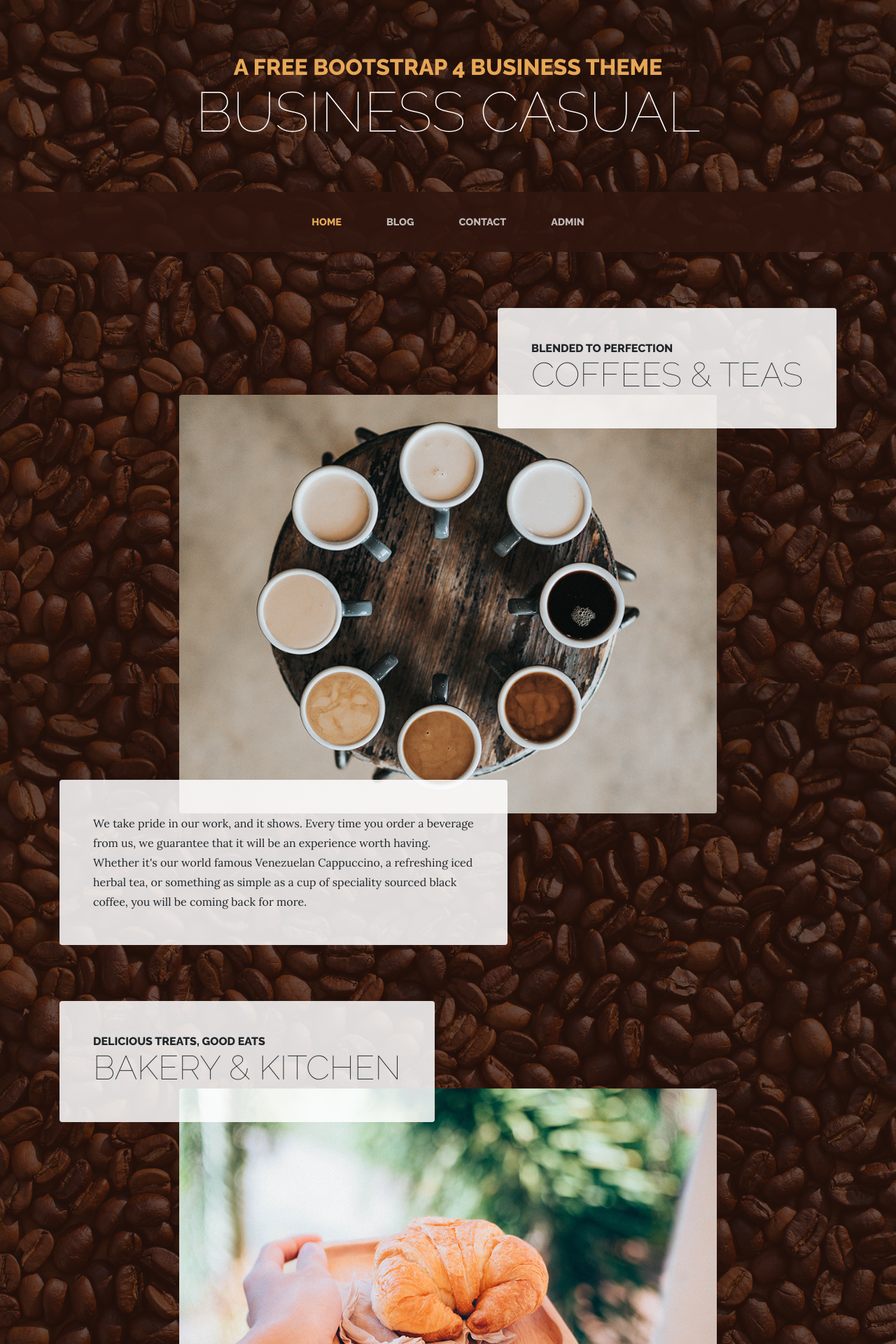
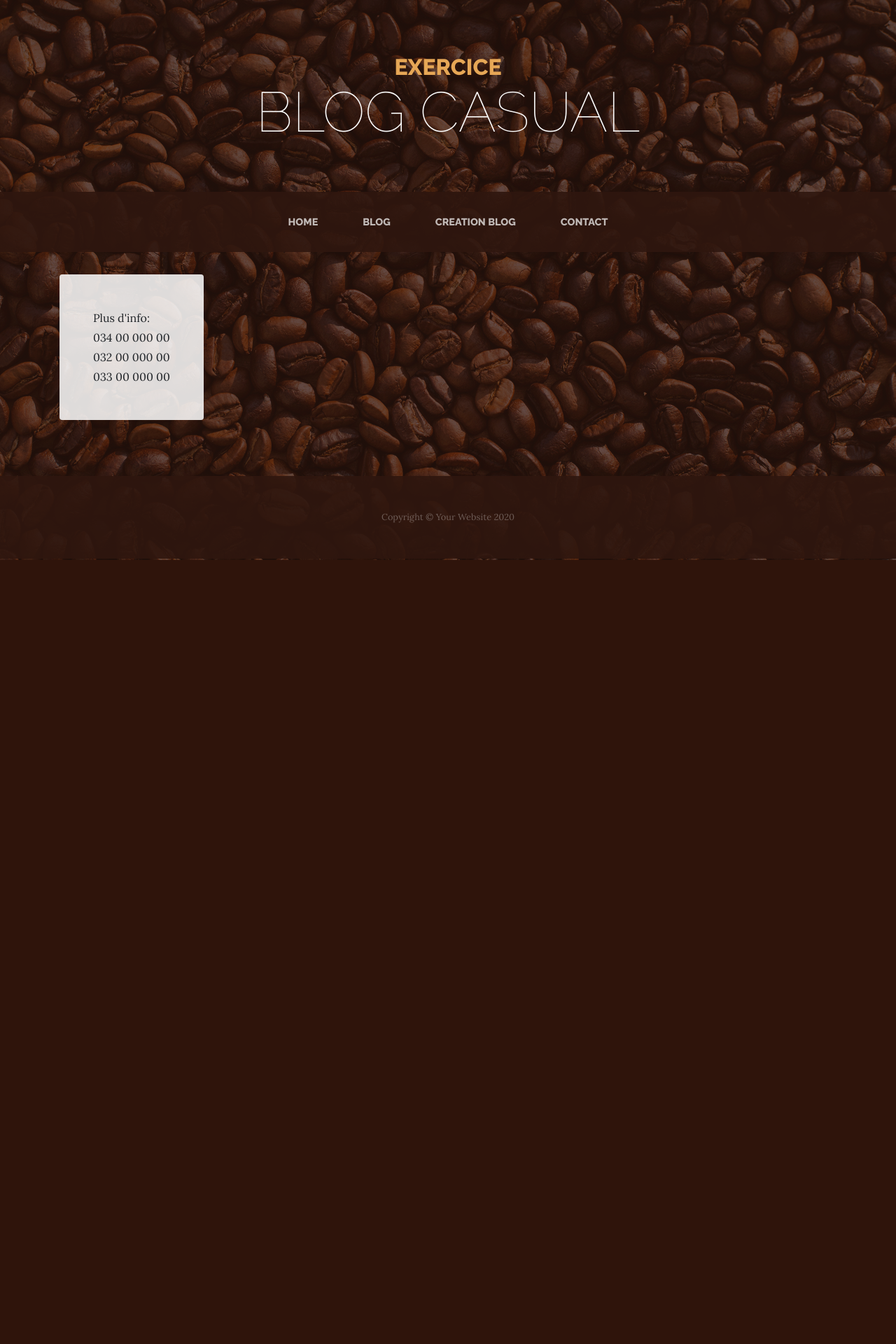
Before and after one commit to stephenlazaBI/cours-symfony, a Symfony app: template templates/contact/index.html.twig in a window 1280 px wide. Shown: the top 1920 px of the page at 70% size. After the commit the page ends 800 px from the top, so only its background shows below. Run offline with Twig, Linux system fonts and the light colour scheme; the template is opened without the code that fills it, so the values that code supplies are empty; some libraries are stand-ins or nearby versions.

Commit message:
petit modification pages

```diff
--- a/src/Controller/ContactController.php
+++ b/src/Controller/ContactController.php
@@ -12,8 +12,9 @@ class ContactController extends AbstractController
      */
     public function index()
     {
+        $isContact = true;
         return $this->render('contact/index.html.twig', [
-            'controller_name' => 'ContactController',
+            'oncontact' => $isContact,
         ]);
     }
 }
--- a/src/Controller/HomeController.php
+++ b/src/Controller/HomeController.php
@@ -13,9 +13,9 @@ class HomeController extends AbstractController
      */
     public function index()
     {
-
+        $isAcceuil = true;
         return $this->render('home/index.html.twig', [
-            'controller_name' => 'HomeController',
+            'onacceuil' => $isAcceuil,
 
         ]);
     }
--- a/templates/base.html.twig
+++ b/templates/base.html.twig
@@ -13,6 +13,11 @@
         <link href="/assets/css/business-casual.min.css" rel="stylesheet">
         {% block stylesheets %}
         {% endblock %}
+        <style>
+            .navbar-nav .nav-item .nav-lin {
+                color: #fd7e14;
+            }
+        </style>
     </head>
     <body>
         {% include 'layout/header.html.twig' %}
--- /dev/null
+++ b/templates/blog/creation.html.twig
@@ -0,0 +1,5 @@
+{% extends 'base.html.twig' %}
+
+{% block body %}
+
+{% endblock %}
--- a/templates/blog/index.html.twig
+++ b/templates/blog/index.html.twig
@@ -3,5 +3,6 @@
 {% block title %}Hello BlogController!{% endblock %}
 
 {% block body %}
+    {{ dump(onblog) }}
     {% include 'section/section2.html.twig' %}
 {% endblock %}
--- a/templates/layout/header.html.twig
+++ b/templates/layout/header.html.twig
@@ -2,7 +2,7 @@
 
 {% block body %}
     <h1 class="site-heading text-center text-white d-none d-lg-block">
-        <span class="site-heading-upper text-primary mb-3">A Free Bootstrap 4 Business Theme</span>
-        <span class="site-heading-lower">Business Casual</span>
+        <span class="site-heading-upper text-primary mb-3">Exercice</span>
+        <span class="site-heading-lower">Blog casual</span>
     </h1>
 {% endblock %}
--- a/templates/navigation/navigation.html.twig
+++ b/templates/navigation/navigation.html.twig
@@ -9,20 +9,22 @@
             </button>
             <div class="collapse navbar-collapse" id="navbarResponsive">
                 <ul class="navbar-nav mx-auto">
-                    <li class="nav-item active px-lg-4">
-                        <a class="nav-link text-uppercase text-expanded" href="{{ path("home") }}">Home
+
+                    <li class="nav-item {% if onacceuil is defined and onacceuil == true %}active{% endif %} px-lg-4">
+                        <a class="nav-link text-uppercase  text-expanded"  href="{{ path("home") }}">Home
                             <span class="sr-only">(current)</span>
                         </a>
                     </li>
-                    <li class="nav-item px-lg-4">
-                        <a class="nav-link text-uppercase text-expanded" href="{{ path("blog_list") }}">Blog</a>
+                    <li class="nav-item {% if onblog is defined and onblog == true %} active{% endif %} px-lg-4">
+                        <a class="nav-link text-uppercase  text-expanded " href="{{ path("blog_list") }}">Blog</a>
                     </li>
-                    <li class="nav-item px-lg-4">
-                        <a class="nav-link text-uppercase text-expanded" href="{{ path("contact") }}">Contact</a>
+                    <li class="nav-item {% if oncreate is defined and oncreate == true %}active{% endif %} px-lg-4">
+                        <a class="nav-link text-uppercase  text-expanded"  href="{{ path("blog_create") }}">Creation Blog</a>
                     </li>
-                    <li class="nav-item px-lg-4">
-                        <a class="nav-link text-uppercase text-expanded" href="#">Admin</a>
+                    <li class="nav-item {% if oncontact is defined and oncontact == true %}active{% endif %} px-lg-4">
+                        <a class="nav-link text-uppercase  text-expanded"  href="{{ path("contact") }}">Contact</a>
                     </li>
+
                 </ul>
             </div>
         </div>
--- a/templates/section/section3.html.twig
+++ b/templates/section/section3.html.twig
@@ -2,63 +2,17 @@
     <section class="page-section">
         <div class="container">
             <div class="product-item">
-                <div class="product-item-title d-flex">
-                    <div class="bg-faded p-5 d-flex ml-auto rounded">
-                        <h2 class="section-heading mb-0">
-                            <span class="section-heading-upper">Blended to Perfection</span>
-                            <span class="section-heading-lower">Coffees &amp; Teas</span>
-                        </h2>
-                    </div>
-                </div>
-                <img class="product-item-img mx-auto d-flex rounded img-fluid mb-3 mb-lg-0" src="assets/img/products-01.jpg" alt="">
                 <div class="product-item-description d-flex mr-auto">
                     <div class="bg-faded p-5 rounded">
-                        <p class="mb-0">We take pride in our work, and it shows. Every time you order a beverage from us, we guarantee that it will be an experience worth having. Whether it's our world famous Venezuelan Cappuccino, a refreshing iced herbal tea, or something as simple as a cup of speciality sourced black coffee, you will be coming back for more.</p>
+                        <p class="mb-0">Plus d'info:</p>
+                        <p class="mb-0">034 00 000 00</p>
+                        <p class="mb-0">032 00 000 00</p>
+                        <p class="mb-0">033 00 000 00</p>
                     </div>
                 </div>
             </div>
         </div>
     </section>
 
-    <section class="page-section">
-        <div class="container">
-            <div class="product-item">
-                <div class="product-item-title d-flex">
-                    <div class="bg-faded p-5 d-flex mr-auto rounded">
-                        <h2 class="section-heading mb-0">
-                            <span class="section-heading-upper">Delicious Treats, Good Eats</span>
-                            <span class="section-heading-lower">Bakery &amp; Kitchen</span>
-                        </h2>
-                    </div>
-                </div>
-                <img class="product-item-img mx-auto d-flex rounded img-fluid mb-3 mb-lg-0" src="assets/img/products-02.jpg" alt="">
-                <div class="product-item-description d-flex ml-auto">
-                    <div class="bg-faded p-5 rounded">
-                        <p class="mb-0">Our seasonal menu features delicious snacks, baked goods, and even full meals perfect for breakfast or lunchtime. We source our ingredients from local, oragnic farms whenever possible, alongside premium vendors for specialty goods.</p>
-                    </div>
-                </div>
-            </div>
-        </div>
-    </section>
 
-    <section class="page-section">
-        <div class="container">
-            <div class="product-item">
-                <div class="product-item-title d-flex">
-                    <div class="bg-faded p-5 d-flex ml-auto rounded">
-                        <h2 class="section-heading mb-0">
-                            <span class="section-heading-upper">From Around the World</span>
-                            <span class="section-heading-lower">Bulk Speciality Blends</span>
-                        </h2>
-                    </div>
-                </div>
-                <img class="product-item-img mx-auto d-flex rounded img-fluid mb-3 mb-lg-0" src="assets/img/products-03.jpg" alt="">
-                <div class="product-item-description d-flex mr-auto">
-                    <div class="bg-faded p-5 rounded">
-                        <p class="mb-0">Travelling the world for the very best quality coffee is something take pride in. When you visit us, you'll always find new blends from around the world, mainly from regions in Central and South America. We sell our blends in smaller to large bulk quantities. Please visit us in person for more details.</p>
-                    </div>
-                </div>
-            </div>
-        </div>
-    </section>
 {% endblock %}
```
Also changed, not shown: src/Controller/BlogController.php (+13 -1 lines), 1 other file.
